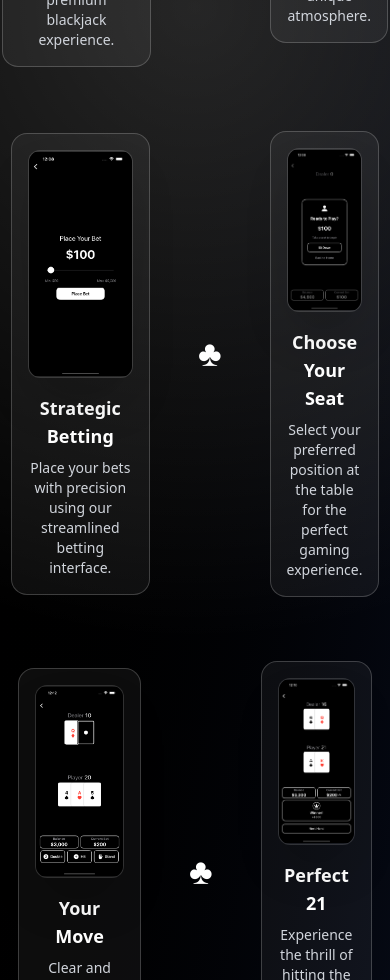
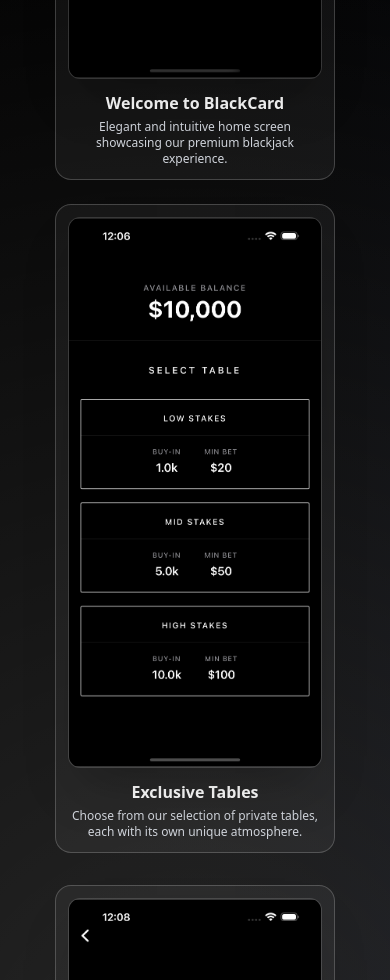
Before and after one commit to jaidcoding/BlackCard-Website, a Next.js app: page /screenshots in a window 390 px wide. Shown: the part 1020-2000 px from the top of the page. Built offline with nearby package versions, Linux system fonts and the light colour scheme.

Commit message:
Refactor Screenshots layout for improved responsiveness and visual consistency, adjusting padding, spacing, and text sizes for better mobile and desktop experiences.

```diff
--- a/src/components/Screenshots.js
+++ b/src/components/Screenshots.js
@@ -78,20 +78,20 @@ export default function Screenshots() {
   ];
 
   return (
-    <section className="py-20">
+    <section className="py-8 md:py-20">
       <div className="container mx-auto px-4 max-w-6xl">
-        <div className="space-y-16">
-          <div className="flex items-center justify-center gap-12">
+        <div className="space-y-8 md:space-y-16">
+          <div className="flex flex-col md:flex-row items-center justify-center gap-6 md:gap-12">
             {screenshots.slice(0, 2).map((screenshot, index) => (
               <div
                 key={`row1-${screenshot.title}`}
-                className={`flex items-center gap-12 transition-all duration-1000 ${
+                className={`flex items-center gap-4 md:gap-12 transition-all duration-1000 ${
                   visibleScreenshots.includes(index)
                     ? 'opacity-100 translate-y-0'
                     : 'opacity-0 translate-y-8'
                 }`}
               >
-                <div className="group max-w-[280px] p-4 rounded-2xl border border-white/20 bg-white/5 hover:border-white/40 transition-all duration-300">
+                <div className="group w-[280px] md:max-w-[280px] p-3 md:p-4 rounded-2xl border border-white/20 bg-white/5 hover:border-white/40 transition-all duration-300">
                   <div className="relative aspect-[9/19.5] rounded-xl overflow-hidden shadow-2xl transition-all duration-300 group-hover:scale-[1.02] border border-white/10 bg-white/5">
                     <Image
                       src={screenshot.src}
@@ -102,14 +102,14 @@ export default function Screenshots() {
                     />
                     <div className="absolute inset-0 bg-gradient-to-t from-black/50 to-transparent opacity-0 group-hover:opacity-100 transition-opacity duration-300"></div>
                   </div>
-                  <div className="mt-4 text-center">
-                    <h3 className="text-lg font-bold text-white mb-2 group-hover:text-white/90 transition-colors duration-300">{screenshot.title}</h3>
-                    <p className="text-gray-300 text-sm group-hover:text-gray-200 transition-colors duration-300">{screenshot.description}</p>
+                  <div className="mt-3 md:mt-4 text-center">
+                    <h3 className="text-base md:text-lg font-bold text-white mb-1 md:mb-2 group-hover:text-white/90 transition-colors duration-300">{screenshot.title}</h3>
+                    <p className="text-xs md:text-sm text-gray-300 group-hover:text-gray-200 transition-colors duration-300">{screenshot.description}</p>
                   </div>
                 </div>
                 {index === 0 && (
                   <span
-                    className={`${suits[activeSuit].color} text-4xl transform transition-transform duration-500 w-12 h-12 flex items-center justify-center animate-bounce`}
+                    className={`${suits[activeSuit].color} text-3xl md:text-4xl transform transition-transform duration-500 w-8 h-8 md:w-12 md:h-12 flex items-center justify-center animate-bounce hidden md:flex`}
                   >
                     {suits[activeSuit].symbol}
                   </span>
@@ -118,17 +118,17 @@ export default function Screenshots() {
             ))}
           </div>
 
-          <div className="flex items-center justify-center gap-12">
+          <div className="flex flex-col md:flex-row items-center justify-center gap-6 md:gap-12">
             {screenshots.slice(2, 4).map((screenshot, index) => (
               <div
                 key={`row2-${screenshot.title}`}
-                className={`flex items-center gap-12 transition-all duration-1000 ${
+                className={`flex items-center gap-4 md:gap-12 transition-all duration-1000 ${
                   visibleScreenshots.includes(index + 2)
                     ? 'opacity-100 translate-y-0'
                     : 'opacity-0 translate-y-8'
                 }`}
               >
-                <div className="group max-w-[280px] p-4 rounded-2xl border border-white/20 bg-white/5 hover:border-white/40 transition-all duration-300">
+                <div className="group w-[280px] md:max-w-[280px] p-3 md:p-4 rounded-2xl border border-white/20 bg-white/5 hover:border-white/40 transition-all duration-300">
                   <div className="relative aspect-[9/19.5] rounded-xl overflow-hidden shadow-2xl transition-all duration-300 group-hover:scale-[1.02] border border-white/10 bg-white/5">
                     <Image
                       src={screenshot.src}
@@ -139,14 +139,14 @@ export default function Screenshots() {
                     />
                     <div className="absolute inset-0 bg-gradient-to-t from-black/50 to-transparent opacity-0 group-hover:opacity-100 transition-opacity duration-300"></div>
                   </div>
-                  <div className="mt-4 text-center">
-                    <h3 className="text-lg font-bold text-white mb-2 group-hover:text-white/90 transition-colors duration-300">{screenshot.title}</h3>
-                    <p className="text-gray-300 text-sm group-hover:text-gray-200 transition-colors duration-300">{screenshot.description}</p>
+                  <div className="mt-3 md:mt-4 text-center">
+                    <h3 className="text-base md:text-lg font-bold text-white mb-1 md:mb-2 group-hover:text-white/90 transition-colors duration-300">{screenshot.title}</h3>
+                    <p className="text-xs md:text-sm text-gray-300 group-hover:text-gray-200 transition-colors duration-300">{screenshot.description}</p>
                   </div>
                 </div>
                 {index === 0 && (
                   <span
-                    className={`${suits[activeSuit].color} text-4xl transform transition-transform duration-500 w-12 h-12 flex items-center justify-center animate-bounce`}
+                    className={`${suits[activeSuit].color} text-3xl md:text-4xl transform transition-transform duration-500 w-8 h-8 md:w-12 md:h-12 flex items-center justify-center animate-bounce hidden md:flex`}
                   >
                     {suits[activeSuit].symbol}
                   </span>
@@ -155,17 +155,17 @@ export default function Screenshots() {
             ))}
           </div>
 
-          <div className="flex items-center justify-center gap-12">
+          <div className="flex flex-col md:flex-row items-center justify-center gap-6 md:gap-12">
             {screenshots.slice(4).map((screenshot, index) => (
               <div
                 key={`row3-${screenshot.title}`}
-                className={`flex items-center gap-12 transition-all duration-1000 ${
+                className={`flex items-center gap-4 md:gap-12 transition-all duration-1000 ${
                   visibleScreenshots.includes(index + 4)
                     ? 'opacity-100 translate-y-0'
                     : 'opacity-0 translate-y-8'
                 }`}
               >
-                <div className="group max-w-[280px] p-4 rounded-2xl border border-white/20 bg-white/5 hover:border-white/40 transition-all duration-300">
+                <div className="group w-[280px] md:max-w-[280px] p-3 md:p-4 rounded-2xl border border-white/20 bg-white/5 hover:border-white/40 transition-all duration-300">
                   <div className="relative aspect-[9/19.5] rounded-xl overflow-hidden shadow-2xl transition-all duration-300 group-hover:scale-[1.02] border border-white/10 bg-white/5">
                     <Image
                       src={screenshot.src}
@@ -176,14 +176,14 @@ export default function Screenshots() {
                     />
                     <div className="absolute inset-0 bg-gradient-to-t from-black/50 to-transparent opacity-0 group-hover:opacity-100 transition-opacity duration-300"></div>
                   </div>
-                  <div className="mt-4 text-center">
-                    <h3 className="text-lg font-bold text-white mb-2 group-hover:text-white/90 transition-colors duration-300">{screenshot.title}</h3>
-                    <p className="text-gray-300 text-sm group-hover:text-gray-200 transition-colors duration-300">{screenshot.description}</p>
+                  <div className="mt-3 md:mt-4 text-center">
+                    <h3 className="text-base md:text-lg font-bold text-white mb-1 md:mb-2 group-hover:text-white/90 transition-colors duration-300">{screenshot.title}</h3>
+                    <p className="text-xs md:text-sm text-gray-300 group-hover:text-gray-200 transition-colors duration-300">{screenshot.description}</p>
                   </div>
                 </div>
                 {index === 0 && (
                   <span
-                    className={`${suits[activeSuit].color} text-4xl transform transition-transform duration-500 w-12 h-12 flex items-center justify-center animate-bounce`}
+                    className={`${suits[activeSuit].color} text-3xl md:text-4xl transform transition-transform duration-500 w-8 h-8 md:w-12 md:h-12 flex items-center justify-center animate-bounce hidden md:flex`}
                   >
                     {suits[activeSuit].symbol}
                   </span>
```
